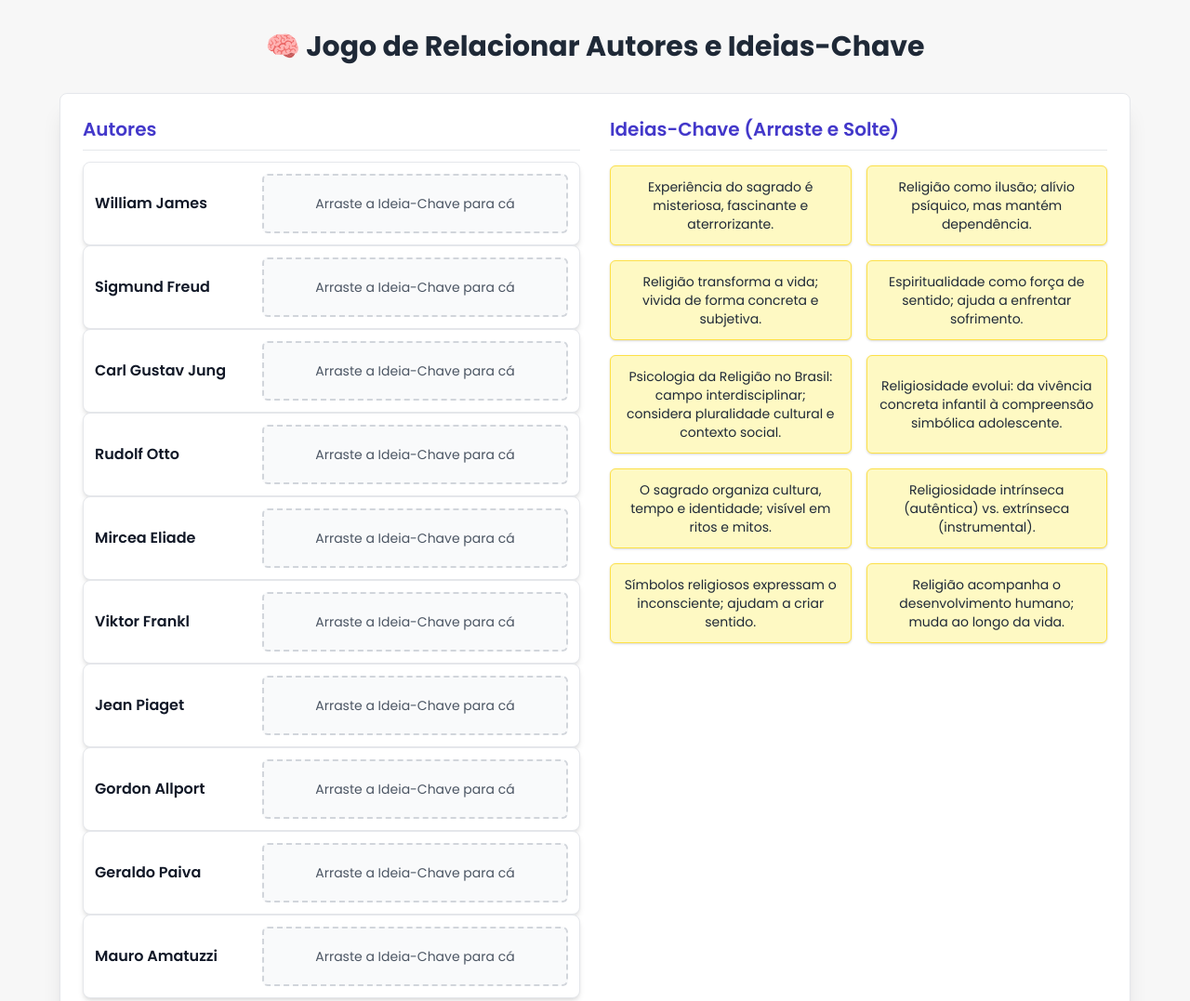
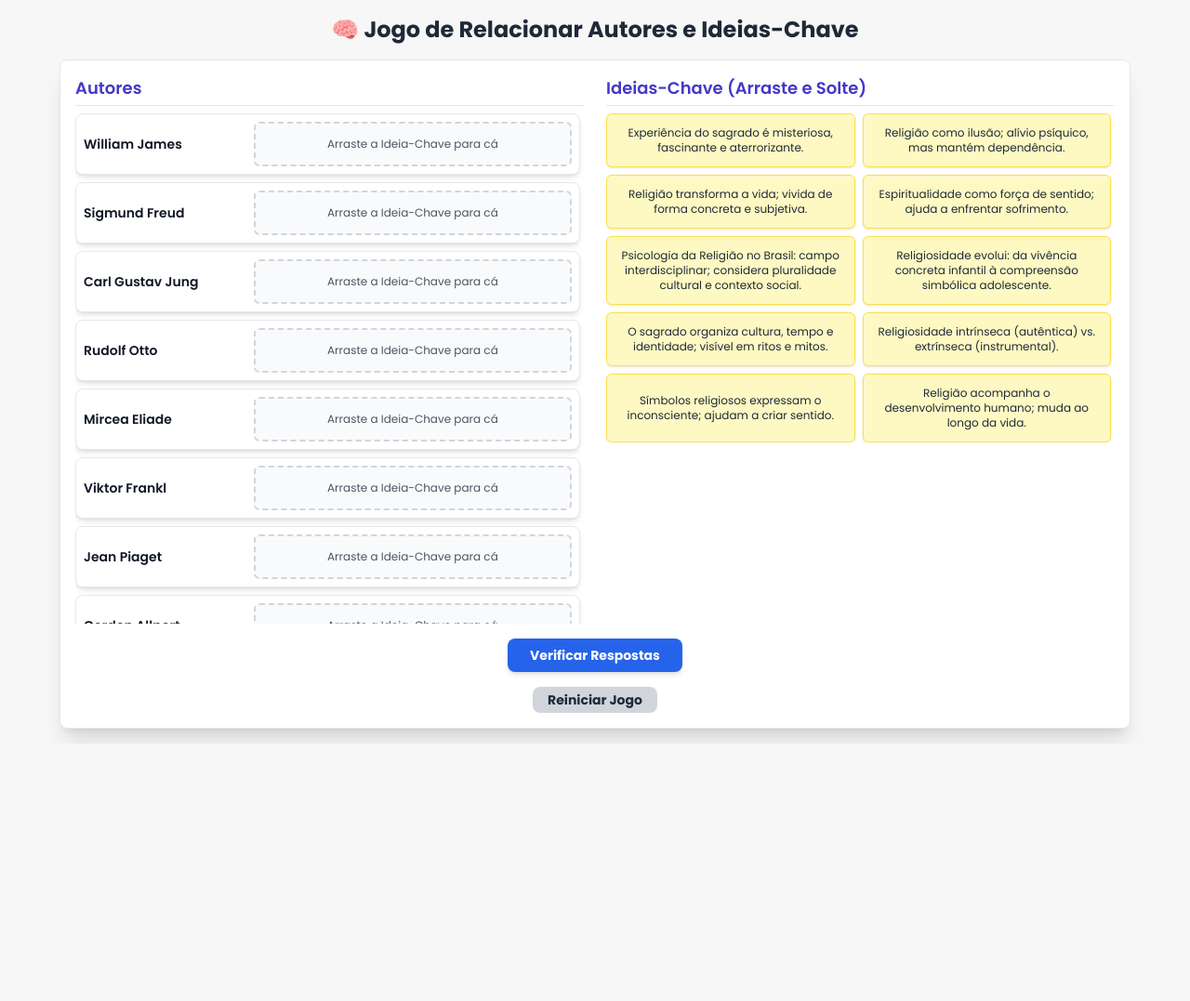
Before and after one commit to PUCPR4D/PsicologiadaReligiao, a plain HTML site: page jogo_aula1.html in a window 1280 px wide. Shown: the top 1077 px of the page at 93% size. After the commit the page ends 800 px from the top, so only its background shows below. Drawn offline with nearby package versions, Linux system fonts and the light colour scheme.

Commit message:
Update jogo_aula1.html

```diff
--- a/jogo_aula1.html
+++ b/jogo_aula1.html
@@ -11,68 +11,67 @@
         body {
             font-family: 'Poppins', sans-serif;
             background-color: #f7f7f7;
+            /* Padding reduzido */
+            padding: 1rem;
         }
-        /* Estilos básicos para o item arrastável */
+        /* Estilos de compactação */
         .draggable-item {
             cursor: grab;
             transition: all 0.2s ease;
-            box-shadow: 0 1px 3px 0 rgba(0, 0, 0, 0.1), 0 1px 2px 0 rgba(0, 0, 0, 0.06);
-            min-height: 4rem; /* Garante que o item seja fácil de clicar/arrastar */
+            box-shadow: 0 1px 3px 0 rgba(0, 0, 0, 0.1);
+            min-height: 3rem; /* Altura mínima reduzida */
             display: flex;
             align-items: center;
             justify-content: center;
         }
-        /* Estilo para a zona de destino (drop zone) */
         .drop-zone {
             transition: background-color 0.2s ease;
             border: 2px dashed #d1d5db;
         }
-        /* Efeitos ao arrastar sobre a zona */
         .drop-zone.drag-over {
-            background-color: #fef3c7; /* Amarelo suave */
-            border-color: #f59e0b; /* Amarelo */
+            background-color: #fef3c7;
+            border-color: #f59e0b;
         }
-        /* Estilos de feedback */
         .correct {
-            background-color: #d1fae5 !important; /* Verde claro */
-            border-color: #059669 !important; /* Verde escuro */
+            background-color: #d1fae5 !important;
+            border-color: #059669 !important;
             cursor: default !important;
         }
         .incorrect {
-            background-color: #fee2e2 !important; /* Vermelho claro */
-            border-color: #ef4444 !important; /* Vermelho escuro */
+            background-color: #fee2e2 !important;
+            border-color: #ef4444 !important;
         }
     </style>
 </head>
 
-<body class="p-8">
+<body class="p-4">
     <div class="max-w-6xl mx-auto">
-        <h1 class="text-3xl font-bold mb-8 text-gray-800 text-center">🧠 Jogo de Relacionar Autores e Ideias-Chave</h1>
+        <h1 class="text-2xl font-bold mb-4 text-gray-800 text-center">🧠 Jogo de Relacionar Autores e Ideias-Chave</h1>
 
-        <div id="game-container" class="bg-white p-6 rounded-lg shadow-xl border border-gray-200">
+        <div id="game-container" class="bg-white p-4 rounded-lg shadow-xl border border-gray-200 max-h-[90vh] flex flex-col">
 
-            <div class="flex flex-col lg:flex-row gap-8 mb-8">
+            <div class="flex flex-col lg:flex-row gap-6 overflow-hidden flex-grow">
 
-                <div class="lg:w-1/2 flex flex-col space-y-3">
-                    <h2 class="text-xl font-semibold text-indigo-700 border-b pb-2">Autores</h2>
-                    <div id="author-column">
+                <div class="lg:w-1/2 flex flex-col min-h-0">
+                    <h2 class="text-lg font-semibold text-indigo-700 border-b pb-1 mb-2">Autores</h2>
+                    <div id="author-column" class="flex flex-col space-y-2 overflow-y-auto pr-1">
                          </div>
                 </div>
 
-                <div class="lg:w-1/2">
-                    <h2 class="text-xl font-semibold text-indigo-700 border-b pb-2 mb-4">Ideias-Chave (Arraste e Solte)</h2>
-                    <div id="ideas-column" class="grid grid-cols-1 sm:grid-cols-2 gap-4">
+                <div class="lg:w-1/2 flex flex-col min-h-0">
+                    <h2 class="text-lg font-semibold text-indigo-700 border-b pb-1 mb-2">Ideias-Chave (Arraste e Solte)</h2>
+                    <div id="ideas-column" class="grid grid-cols-1 sm:grid-cols-2 gap-2 overflow-y-auto pr-1">
                         </div>
                 </div>
 
             </div>
 
-            <div class="text-center mt-6">
-                <button onclick="checkAnswers()" class="bg-blue-600 hover:bg-blue-700 text-white font-bold py-3 px-8 rounded-lg transition duration-300 shadow-md">
+            <div class="text-center mt-4 flex-shrink-0">
+                <button onclick="checkAnswers()" class="bg-blue-600 hover:bg-blue-700 text-white font-bold py-2 px-6 rounded-lg transition duration-300 shadow-md text-sm">
                     Verificar Respostas
                 </button>
-                <p id="result-message" class="text-lg font-semibold mt-4"></p>
-                <button onclick="resetGame()" class="bg-gray-300 hover:bg-gray-400 text-gray-800 font-bold py-2 px-6 rounded-lg transition duration-300 mt-2">
+                <p id="result-message" class="text-base font-semibold mt-2"></p>
+                <button onclick="resetGame()" class="bg-gray-300 hover:bg-gray-400 text-gray-800 font-bold py-1 px-4 rounded-lg transition duration-300 mt-2 text-sm">
                     Reiniciar Jogo
                 </button>
             </div>
@@ -96,7 +95,6 @@
         let correctMatches = 0;
         const totalItems = data.length;
 
-        // Função para embaralhar um array (Fisher-Yates)
         function shuffle(array) {
             for (let i = array.length - 1; i > 0; i--) {
                 const j = Math.floor(Math.random() * (i + 1));
@@ -117,7 +115,7 @@
         }
 
         function handleDragOver(e) {
-            e.preventDefault(); // Necessário para permitir o drop
+            e.preventDefault();
         }
 
         function handleDragEnter(e) {
@@ -141,29 +139,22 @@
             const targetId = e.target.dataset.id;
             const draggedElement = document.querySelector(`[data-id='${draggedId}'].draggable-item`);
 
-            // Evita soltar a ideia em outra ideia ou fora da zona de destino
-            if (!e.target.classList.contains('drop-zone') || e.target.dataset.match) {
+            if (!e.target.classList.contains('drop-zone') || e.target.dataset.match || draggedElement.dataset.matched === 'true') {
                  return;
             }
 
-            // Se a ideia arrastada já foi usada, evita soltar
-            if (draggedElement.dataset.matched === 'true') {
-                return;
-            }
-
-            // Se o ID da ideia arrastada for igual ao ID da zona de destino
             if (draggedId === targetId) {
-                // Correspondência Correta
+                // Correto
                 e.target.innerHTML = draggedElement.innerHTML;
                 e.target.classList.add('correct');
                 e.target.classList.remove('drop-zone', 'bg-gray-50', 'border-dashed');
 
-                draggedElement.style.display = 'none'; // Esconde a ideia arrastada
+                draggedElement.style.display = 'none';
                 draggedElement.dataset.matched = 'true';
-                e.target.dataset.match = 'true'; // Marca a zona como preenchida
+                e.target.dataset.match = 'true';
                 correctMatches++;
             } else {
-                // Correspondência Incorreta (Feedback visual temporário)
+                // Incorreto
                 e.target.classList.add('incorrect');
                 setTimeout(() => {
                     e.target.classList.remove('incorrect');
@@ -181,26 +172,27 @@
             correctMatches = 0;
             document.getElementById('result-message').textContent = '';
 
-            // 1. Criar e embaralhar as ideias
             const shuffledIdeas = shuffle([...data]);
 
             // 2. Montar a coluna de Autores (Drop Zones)
             data.forEach(item => {
                 const authorDiv = document.createElement('div');
-                authorDiv.classList.add('bg-white', 'p-3', 'rounded-lg', 'shadow-md', 'flex', 'items-center', 'space-x-4', 'border');
+                // Padding reduzido: p-2
+                authorDiv.classList.add('bg-white', 'p-2', 'rounded-lg', 'shadow-md', 'flex', 'items-center', 'space-x-3', 'border');
 
                 // Coluna do Autor
                 const authorName = document.createElement('div');
-                authorName.classList.add('w-1/3', 'font-semibold', 'text-gray-900', 'text-base');
+                // Fonte reduzida: text-sm
+                authorName.classList.add('w-1/3', 'font-semibold', 'text-gray-900', 'text-sm');
                 authorName.textContent = item.author;
 
                 // Coluna da Ideia (Drop Zone)
                 const dropZone = document.createElement('div');
-                dropZone.classList.add('w-2/3', 'drop-zone', 'bg-gray-50', 'p-4', 'rounded-md', 'text-gray-600', 'text-sm', 'min-h-[4rem]', 'flex', 'items-center', 'justify-center', 'text-center');
+                // Padding e fonte reduzidos: p-3, min-h-[3rem], text-xs
+                dropZone.classList.add('w-2/3', 'drop-zone', 'bg-gray-50', 'p-3', 'rounded-md', 'text-gray-600', 'text-xs', 'min-h-[3rem]', 'flex', 'items-center', 'justify-center', 'text-center');
                 dropZone.dataset.id = item.id;
                 dropZone.textContent = 'Arraste a Ideia-Chave para cá';
 
-                // Adicionar listeners ao Drop Zone
                 dropZone.addEventListener('dragover', handleDragOver);
                 dropZone.addEventListener('dragenter', handleDragEnter);
                 dropZone.addEventListener('dragleave', handleDragLeave);
@@ -214,13 +206,13 @@
             // 3. Montar as Ideias-Chave (Draggable Items)
             shuffledIdeas.forEach(item => {
                 const ideaDiv = document.createElement('div');
-                ideaDiv.classList.add('draggable-item', 'bg-yellow-100', 'hover:bg-yellow-200', 'p-3', 'rounded-md', 'text-gray-800', 'text-sm', 'font-medium', 'border', 'border-yellow-300', 'text-center');
+                // Padding e fonte reduzidos: p-3, text-xs
+                ideaDiv.classList.add('draggable-item', 'bg-yellow-100', 'hover:bg-yellow-200', 'p-3', 'rounded-md', 'text-gray-800', 'text-xs', 'font-medium', 'border', 'border-yellow-300', 'text-center');
                 ideaDiv.setAttribute('draggable', true);
                 ideaDiv.dataset.id = item.id;
                 ideaDiv.dataset.matched = 'false';
                 ideaDiv.textContent = item.idea;
 
-                // Adicionar listeners ao Item Arrastaável
                 ideaDiv.addEventListener('dragstart', handleDragStart);
                 ideaDiv.addEventListener('dragend', handleDragEnd);
 
@@ -243,11 +235,9 @@
         }
 
         function resetGame() {
-            // A maneira mais simples de limpar e recriar, removendo listeners
             const ideasColumn = document.getElementById('ideas-column');
             const authorsColumn = document.getElementById('author-column');
 
-            // Limpa o conteúdo e os listeners antigos
             while (ideasColumn.firstChild) ideasColumn.removeChild(ideasColumn.firstChild);
             while (authorsColumn.firstChild) authorsColumn.removeChild(authorsColumn.firstChild);
 
@@ -256,7 +246,6 @@
 
         // Inicializa o jogo ao carregar a página
         document.addEventListener('DOMContentLoaded', setupGame);
-
     </script>
 </body>
 </html>
```
